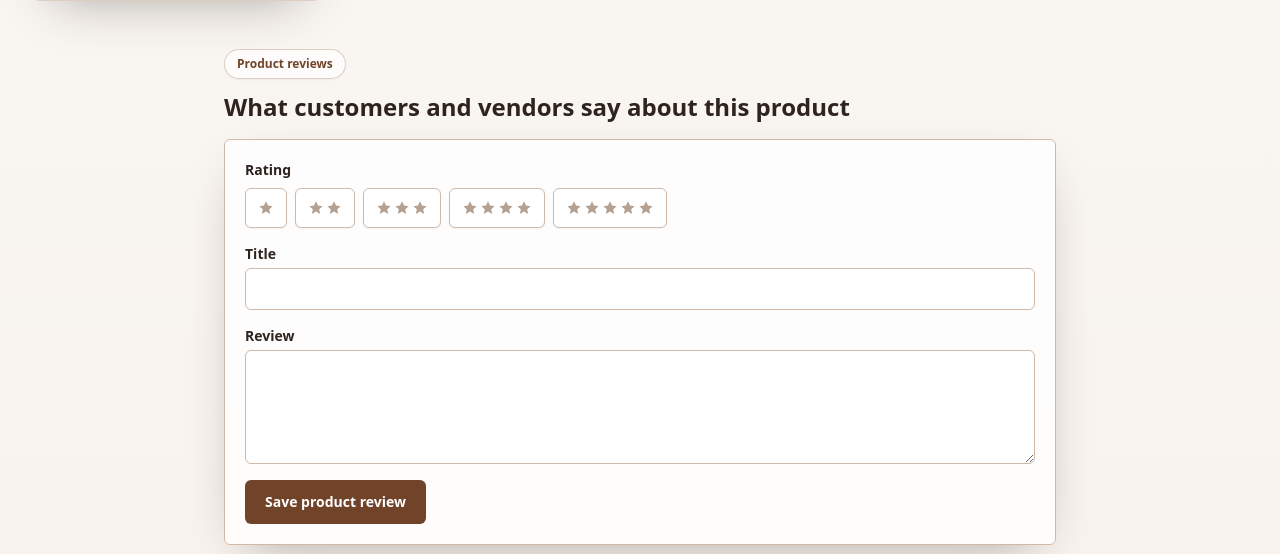
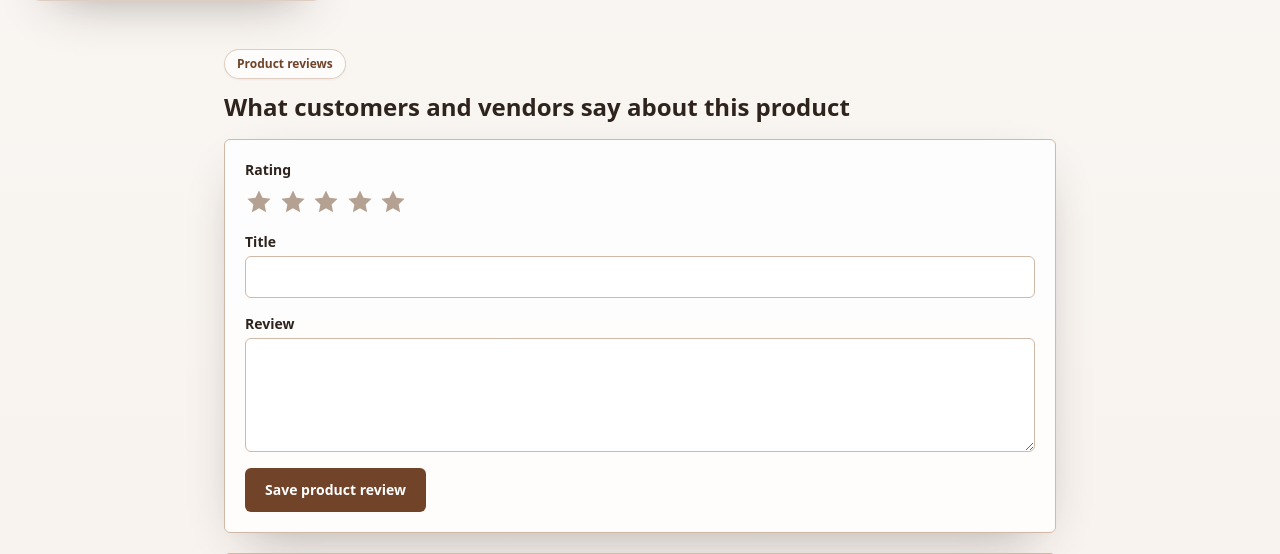
Before and after one commit to jkhandeveloper/zassmarket, a Laravel app: template resources/views/market/products/show.blade.php in a window 1280 px wide. Shown: the part 2240-2794 px from the top of the page. Run offline with Laravel 12, Linux system fonts and the light colour scheme; a user stored in the database is signed in; tables that the repository leaves empty hold one stand-in row (values such as "Sample post"); the template is opened without the code that fills it: most values are stand-ins (such as "Sample title", 1, 10 or a date in 2020); style sheets or scripts are compiled from the project's sources; parts of the project's set-up code (start-up, migrations or seed data) failed here and were passed over.

Commit message:
Fix rating stars

```diff
--- a/resources/views/market/partials/rating-input.blade.php
+++ b/resources/views/market/partials/rating-input.blade.php
@@ -4,9 +4,61 @@
     'selected' => 5,
 ])
 
-<div class="zm-star-input" role="radiogroup" aria-label="Rating">
-    @foreach ([1, 2, 3, 4, 5] as $rating)
-        <span class="inline-flex">
+@once
+    <style>
+        .zm-rating-control {
+            display: inline-flex;
+            flex-direction: row-reverse;
+            justify-content: flex-end;
+            gap: 0.35rem;
+        }
+
+        .zm-rating-control input {
+            position: absolute;
+            width: 1px;
+            height: 1px;
+            margin: -1px;
+            overflow: hidden;
+            clip: rect(0, 0, 0, 0);
+            white-space: nowrap;
+            border: 0;
+            padding: 0;
+        }
+
+        .zm-rating-control label {
+            display: inline-flex;
+            cursor: pointer;
+            color: #b5a192;
+            transition: color 150ms ease, transform 150ms ease;
+        }
+
+        .zm-rating-control label svg {
+            display: block;
+            width: 1.75rem;
+            height: 1.75rem;
+            fill: currentColor;
+        }
+
+        .zm-rating-control input:checked ~ label,
+        .zm-rating-control label:hover,
+        .zm-rating-control label:hover ~ label {
+            color: #b08463;
+        }
+
+        .zm-rating-control label:hover {
+            transform: translateY(-1px);
+        }
+
+        .zm-rating-control input:focus-visible + label {
+            outline: 2px solid #b08463;
+            outline-offset: 3px;
+            border-radius: 0.25rem;
+        }
+    </style>
+@endonce
+
+<div class="zm-rating-control" role="radiogroup" aria-label="Rating">
+    @foreach ([5, 4, 3, 2, 1] as $rating)
         <input
             id="{{ $id }}-{{ $rating }}"
             name="{{ $name }}"
@@ -16,13 +68,10 @@
             required
         >
         <label for="{{ $id }}-{{ $rating }}" title="{{ $rating }} star{{ $rating === 1 ? '' : 's' }}">
-                @for ($star = 1; $star <= $rating; $star++)
-                    <svg class="h-4 w-4 fill-current" viewBox="0 0 20 20" aria-hidden="true">
+            <svg viewBox="0 0 20 20" aria-hidden="true">
                 <path d="M10 1.7 12.5 7l5.8.7-4.3 4 1.1 5.7L10 14.5l-5.1 2.9L6 11.7l-4.3-4L7.5 7 10 1.7Z" />
             </svg>
-                @endfor
-                <span class="sr-only">{{ $rating }} star{{ $rating === 1 ? '' : 's' }}</span>
+            <span style="position:absolute;width:1px;height:1px;margin:-1px;overflow:hidden;clip:rect(0,0,0,0);white-space:nowrap;border:0;padding:0;">{{ $rating }} star{{ $rating === 1 ? '' : 's' }}</span>
         </label>
-        </span>
     @endforeach
 </div>
```
Lines whose indentation alone changed are shown as unchanged.
